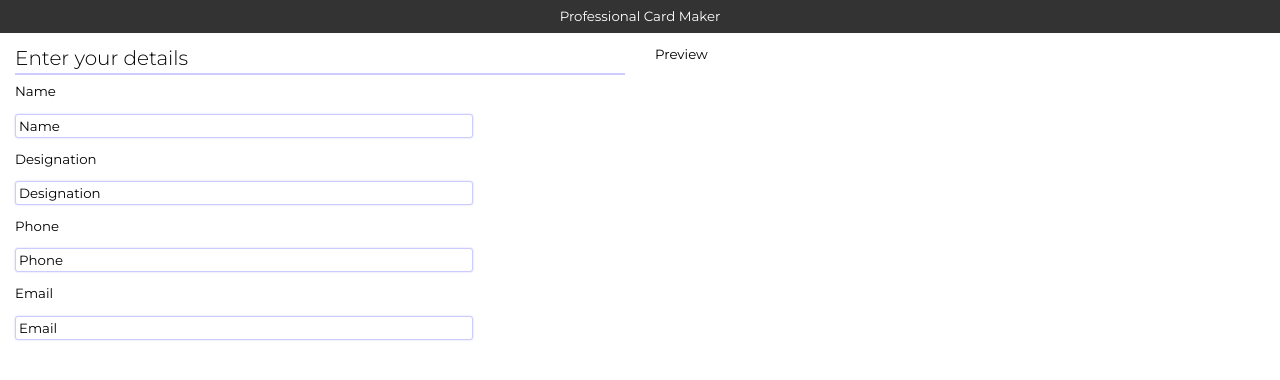
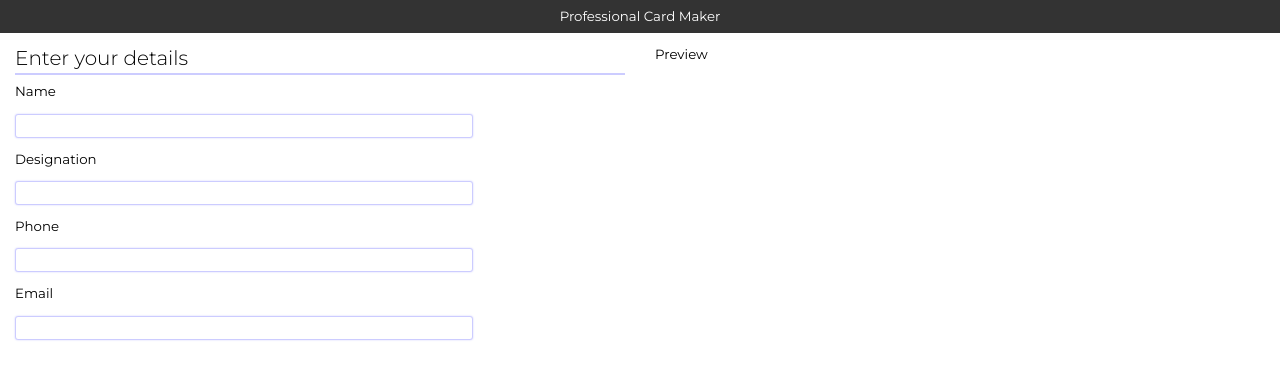
Before and after one commit to AshKemp/BizCardMaker, a React (Create React App) app: page / in a window 1280 px wide. Shown: the top 380 px of the page. Built offline with nearby package versions, Linux system fonts and the light colour scheme.

Commit message:
Converted inputs into Controlled components

```diff
--- a/src/components/App.js
+++ b/src/components/App.js
@@ -4,10 +4,10 @@ import Form from "./Form";
 import Preview from "./Preview";
 
 const App = () => {
-  const [Name, setName] = useState("Name");
-  const [Designation, setDesignation] = useState("Designation");
-  const [Phone, setPhone] = useState("Phone");
-  const [Email, setEmail] = useState("Email");
+  const [Name, setName] = useState("");
+  const [Designation, setDesignation] = useState("");
+  const [Phone, setPhone] = useState("");
+  const [Email, setEmail] = useState("");
 
   const Values = {
     Name,
@@ -15,11 +15,21 @@ const App = () => {
     Phone,
     Email,
   };
+
+  const handleChange = (e) => {
+    const setField = {
+      setName,
+      setDesignation,
+      setPhone,
+      setEmail,
+    };
+    setField["set" + e.target.name](e.target.value);
+  };
   return (
     <div className="App">
       <Header Dark={true}>Professional Card Maker</Header>
       <main>
-        <Form Values={Values} />
+        <Form Values={Values} onChange={handleChange} />
         <Preview />
       </main>
     </div>
--- a/src/components/Form.js
+++ b/src/components/Form.js
@@ -15,6 +15,7 @@ const Form = ({ onChange, Values }) => {
           />
         ))}
       </form>
+      {/* <pre>{JSON.stringify(Values, null, 2)}</pre> */}
     </section>
   );
 };
--- a/src/styles/App.scss
+++ b/src/styles/App.scss
@@ -1,5 +1,14 @@
 .App {
     @import "Header";
+}
+
+pre {
+    border: 1px solid #ccc;
+    background-color: #f5f5f5;
+    border-radius: 3px;
+    line-height: 1;
+    font-family: 'Courier New', Courier, monospace;
+
 }
 
 main {
```
